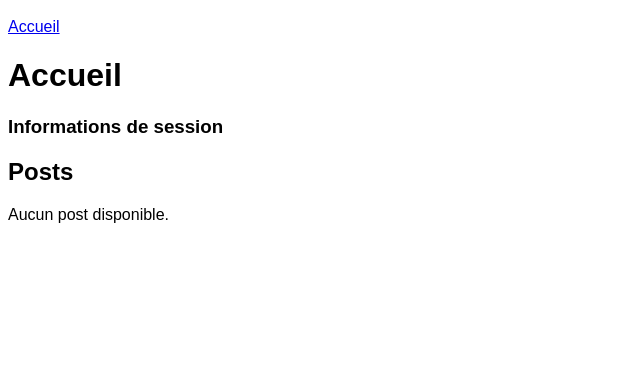
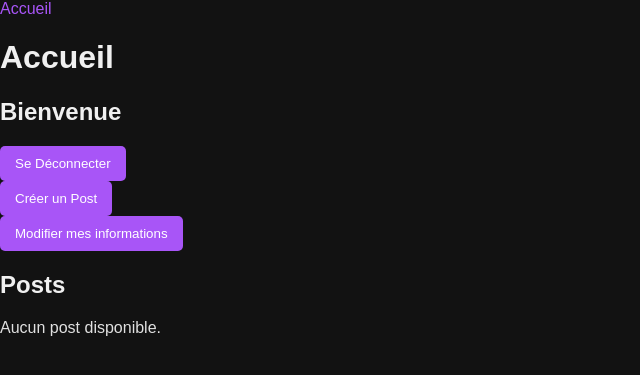
Before and after one commit to romain1021/fairy, a PHP site: template templates/home/index.html.twig in a window 1280 px wide. Shown: the top 375 px of the page, without its empty margins (0-640 px from the left). Run offline with PHP 8.4, Linux system fonts and the light colour scheme; the template is opened without the code that fills it, so the values that code supplies are empty; some libraries are stand-ins or nearby versions.

Commit message:
added CSS and changed links into buttons

```diff
--- /dev/null
+++ b/public/css/style.css
@@ -0,0 +1,72 @@
+body {
+    font-family: Arial, sans-serif;
+    margin: 0;
+    padding: 0;
+    background-color: #121212;
+    color: #e0e0e0;
+    accent-color: #a855f7;
+}
+
+h1, h2, h3, h4 {
+    color: #f0f0f0;
+}
+
+a {
+    color: #a855f7;
+    text-decoration: none;
+}
+
+button {
+    background-color: #a855f7;
+    color: white;
+    border: none;
+    padding: 10px 15px;
+    cursor: pointer;
+    border-radius: 5px;
+}
+
+textarea {
+    width: 100%;
+    padding: 10px;
+    background-color: #1e1e1e;
+    color: #e0e0e0;
+    border: 1px solid #444;
+    border-radius: 5px;
+    resize: vertical;
+}
+
+.posts-grid {
+    display: grid;
+    grid-template-columns: repeat(auto-fill, minmax(300px, 1fr));
+    gap: 20px;
+}
+
+.post-tile, .repost-tile {
+    background-color: #1e1e1e;
+    border: 1px solid #333;
+    border-radius: 5px;
+    padding: 15px;
+    box-shadow: 0 2px 5px rgba(0, 0, 0, 0.1);
+}
+
+.post-actions, .repost-actions {
+    margin-top: 10px;
+}
+
+.uniform-image {
+    width: 100%;
+    max-width: 300px;
+    height: auto;
+    object-fit: cover;
+    display: block;
+    margin: 0 auto;
+}
+
+.profile-picture {
+    width: 100px;
+    height: 100px;
+    border-radius: 50%;
+    object-fit: cover;
+    display: block;
+    margin: 0 auto;
+}
--- a/templates/home/index.html.twig
+++ b/templates/home/index.html.twig
@@ -7,17 +7,19 @@
 {% block body %}
     <div class="home">
         <h1>Accueil</h1>
-        <!-- Affichage des informations de session -->
-        <div class="session-info">
-            <h3>Informations de session</h3>
-            {% if username is not empty %}
-                <p>Nom d'utilisateur : {{ username }}</p>
-                <div class="session-actions">
-                    <a href="{{ path('app_logout') }}" class="btn btn-danger">Se Déconnecter</a>
-                    <a href="{{ path('new_post') }}" class="btn btn-primary">Créer un Post</a>
-                    <a href="{{ path('app_user_edit') }}" class="btn btn-primary">Modifier mes informations</a>
+<h2>Bienvenue {{ username }}</h2>
+
+        <div class="user-actions">
+                    <form action="{{ path('app_logout') }}" method="POST">
+                        <button type="submit" class="btn btn-danger">Se Déconnecter</button>
+                    </form>
+                    <form action="{{ path('new_post') }}" method="GET">
+                        <button type="submit" class="btn btn-primary">Créer un Post</button>
+                    </form>
+                    <form action="{{ path('app_user_edit') }}" method="GET">
+                        <button type="submit" class="btn btn-primary">Modifier mes informations</button>
+                    </form>
                 </div>
-            {% endif %}
         </div>
 
         <section class="posts-section">
```
Also changed, not shown: 17 other files.
